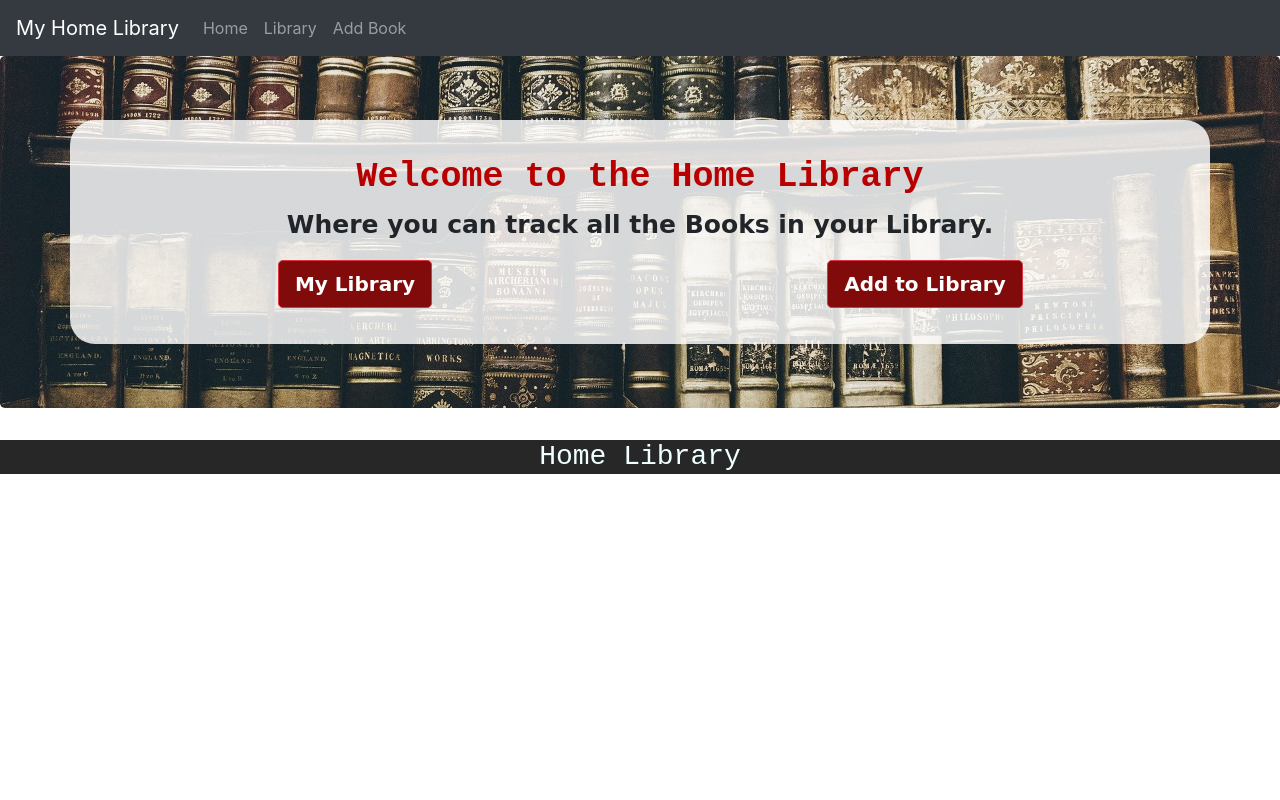
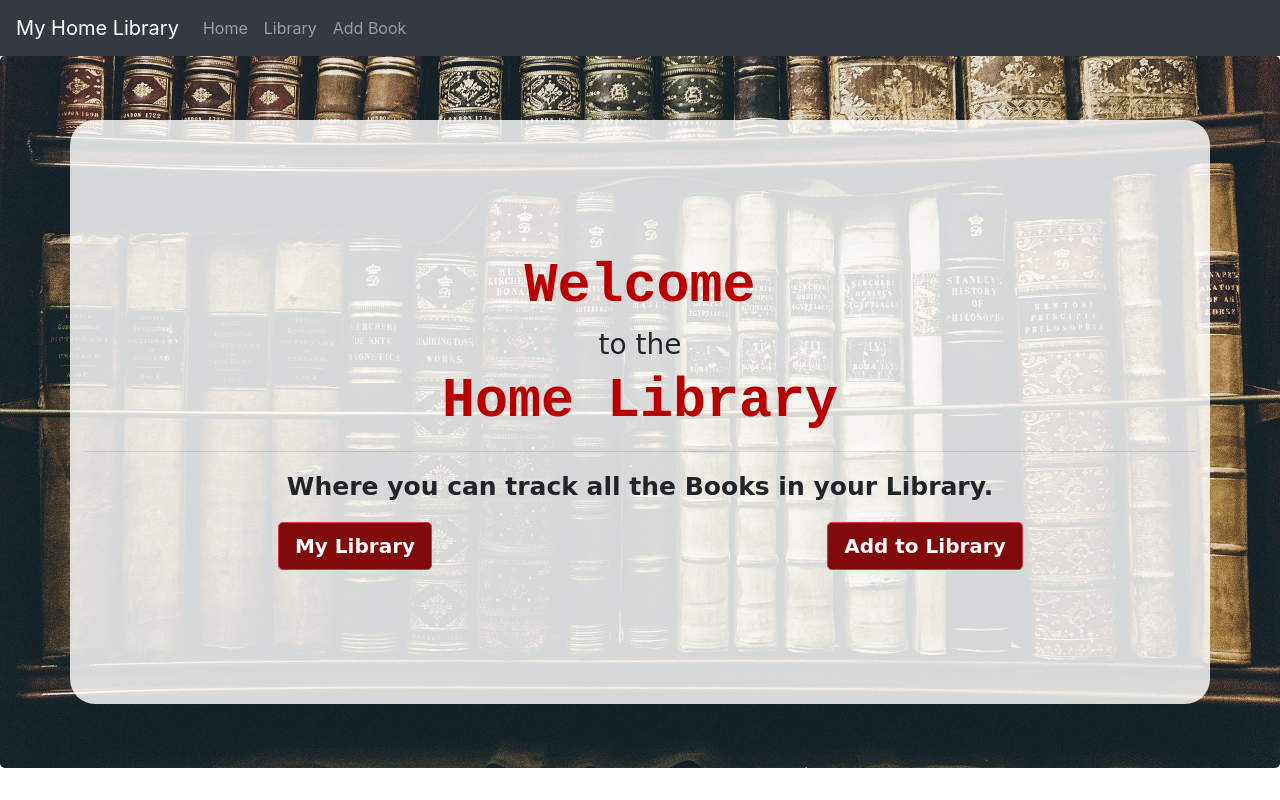
Before and after one commit to Jrenniss/home_library_project, a React (Create React App) app: page / in a window 1280 px wide. Built offline with nearby package versions, Linux system fonts and the light colour scheme.

Commit message:
Styling and Layout

```diff
--- a/src/App.css
+++ b/src/App.css
@@ -36,10 +36,3 @@
     transform: rotate(360deg);
   }
 }
-
-.footer{
-  font-family:  "Lucida Handwriting", "Courier New", monospace;
-  font-weight: 700;
-  color: azure;
-  text-align: center;
-}
--- a/src/App.js
+++ b/src/App.js
@@ -38,19 +38,6 @@ class App extends Component {
             <Route path='/updateBook/:id' component={UpdateBook} exact></Route>
           </Switch>
         </div>
-
-
-        <div className="footer">
-        <h3>Home Library</h3>
-          <div class="col-sm-3">
-
-
-          </div>
-          <div class="col-sm-3">
-
-          </div>
-        </div>
-
       </Router>
     );
   }
--- a/src/components/index.js
+++ b/src/components/index.js
@@ -14,16 +14,19 @@ export class Index extends React.Component {
             <div className="App">
                 <Jumbotron>
                     <Container>
-                        <h1>Welcome to the Home Library</h1>
+                        <h1>Welcome </h1>
+                        <h3>to the</h3>
+                        <h1> Home Library</h1>
+                        <hr></hr>
                         <p>
                             Where you can track all the Books in your Library.
                         </p>
                         <div class="row">
                             <div class="col-sm-6">
-                                <Button href="/library" variant="danger" size="lg">My Library</Button>
+                                <Button className="homebtn" href="/library" variant="danger" size="lg">My Library</Button>
                             </div>
                             <div class="col-sm-6">
-                                <Button href="/addBook" variant="danger" size="lg">Add to Library</Button>
+                                <Button className="homebtn" href="/addBook" variant="danger" size="lg">Add to Library</Button>
                             </div>
                         </div>
                     </Container>
--- a/src/style/style.css
+++ b/src/style/style.css
@@ -2,6 +2,8 @@
 .jumbotron{
     background: url(../assets/homepic.jpg) no-repeat center fixed;
     background-size: cover;
+    background-color: rgba(51, 50, 50, 0.801);
+
 
 
 }
@@ -13,9 +15,11 @@
     font-size: 25px;
     font-weight: 600;
     width: auto;
+    padding-top: 11%;
+    padding-bottom: 11%;
 }
 .container h1{
-    font-size: 35px;
+    font-size: 55px;
     font-family:  "Lucida Handwriting", "Courier New", monospace;
     font-weight: bold;
     color:rgb(185, 0, 0);
@@ -25,9 +29,9 @@
     font-weight: bold;
     background-color: rgb(129, 10, 10);
 }
-.footer{
-    background-color: rgb(39, 39, 39);
-}
+
+
+
 
 /*Library Page Styling*/
 .BookCard h3, h5{
```
Also changed, not shown: 1 other file (tests, documents, lock files or other folders).
